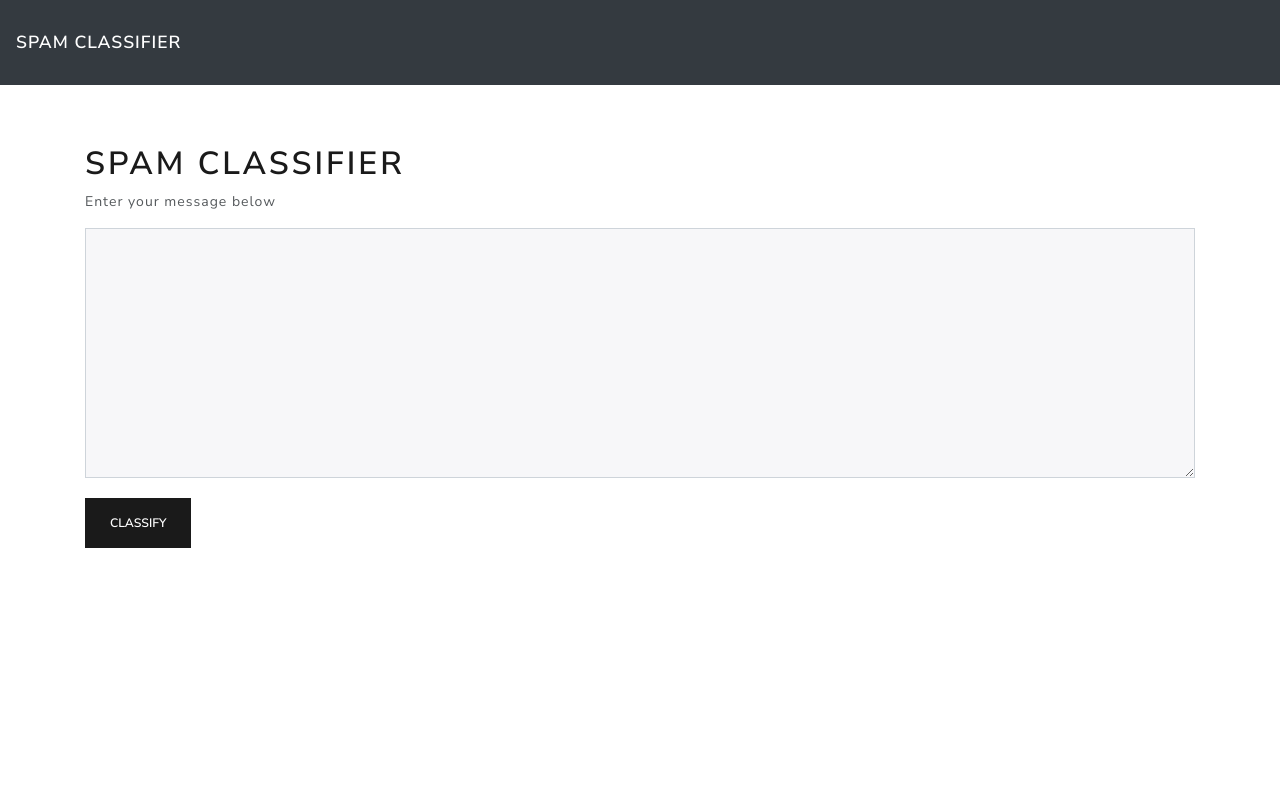
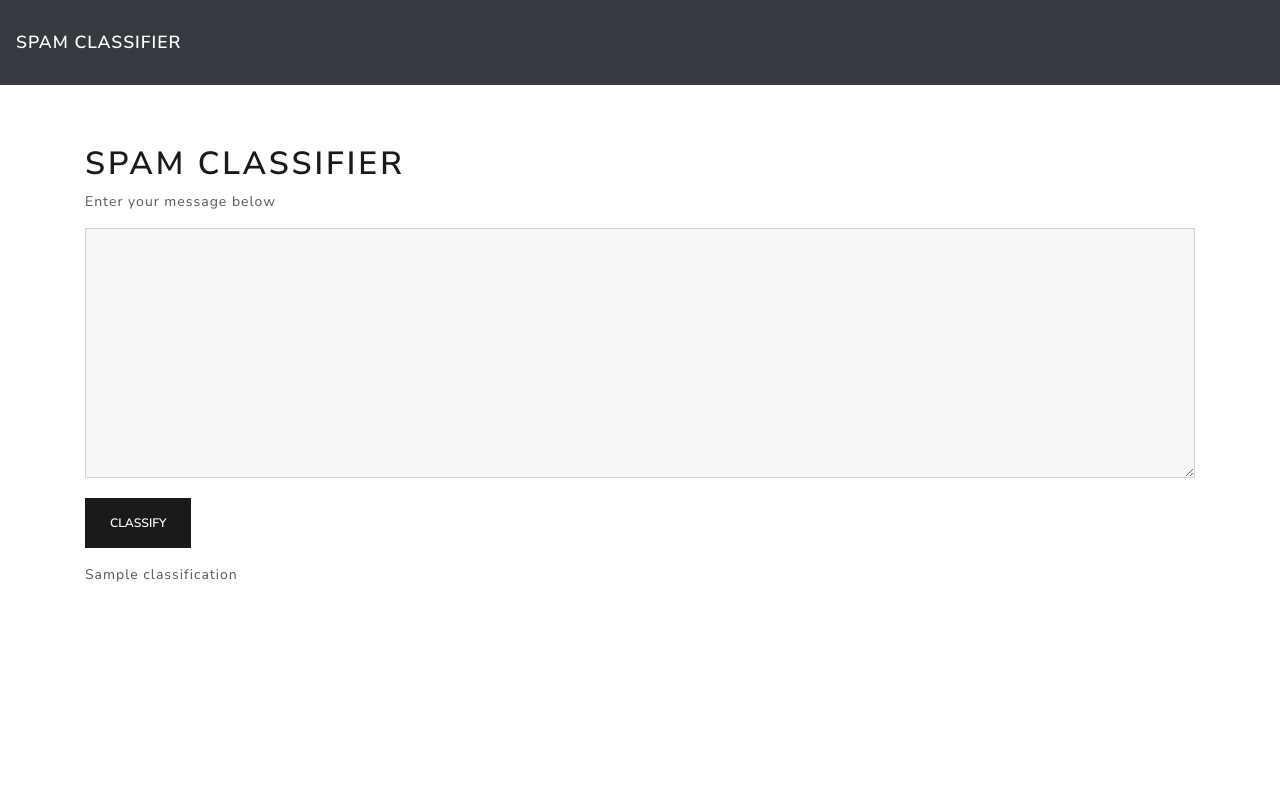
Before and after one commit to KartikChugh/SpamClassifier, a Flask app: template templates/index.html in a window 1280 px wide. Shown: the top 785 px of the page. Run offline with Flask 2, Linux system fonts and the light colour scheme; the template is opened without the code that fills it: most values are stand-ins (such as "Sample title", 1, 10 or a date in 2020); parts of the project's set-up code (start-up, migrations or seed data) failed here and were passed over; some libraries are stand-ins or nearby versions.

Commit message:
Outputs classification to page

```diff
--- a/server.py
+++ b/server.py
@@ -4,6 +4,7 @@ import joblib
 app = Flask(__name__)
 
 model = joblib.load('models/saved/model.joblib')
+encoder = joblib.load('models/saved/encoder.joblib')
 
 @app.route('/')
 def main():
@@ -13,7 +14,10 @@ def main():
 def classify():
     if request.method == "POST":
         message = request.form['submission']
-        return render_template('index.html', message=message)
+        prediction = model.predict([message])
+        classification = encoder.inverse_transform(prediction)
+
+        return render_template('index.html', message=message, classification=classification)
 
 if __name__ == "__main__":
     app.run(debug=True)
--- a/templates/index.html
+++ b/templates/index.html
@@ -6,5 +6,5 @@
     <textarea class="form-control" name="submission" id="submission" rows="10"></textarea>
     <button type="submit" class="btn btn-primary">Classify</button>
 </form>
-{{message}}
+{{classification}}
 {% endblock %}
```
